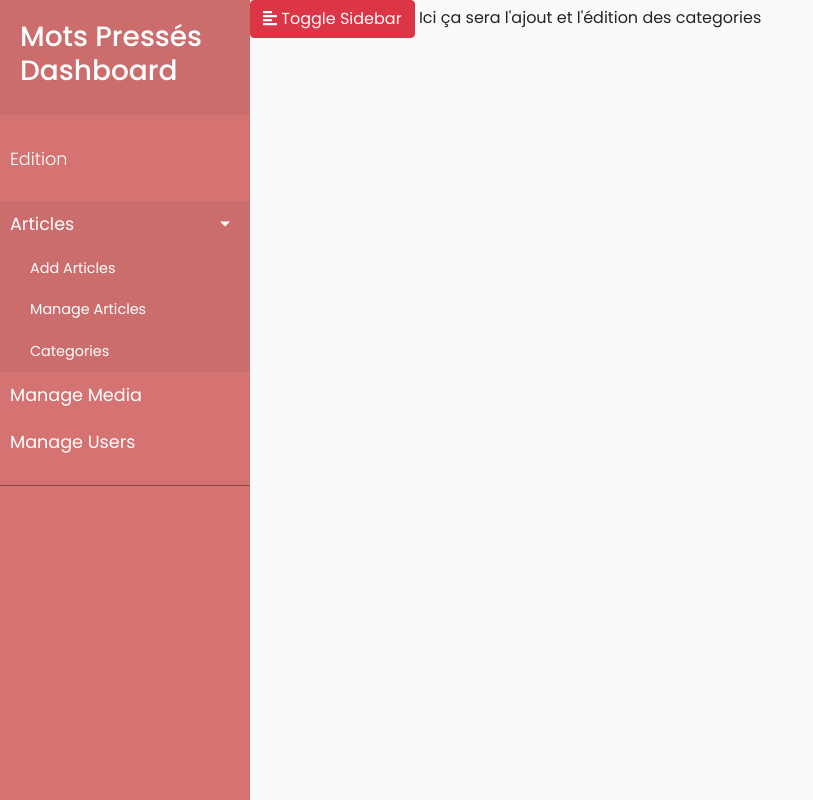
After one commit to scalajeremy/blog-php, a PHP site: template templates/adm_cat.twig in a window 1280 px wide. The commit adds this page. Shown: the whole page, without its empty margins (0-813 px from the left). Run offline with PHP 8.4, Linux system fonts and the light colour scheme; the template is opened without the code that fills it, so the values that code supplies are empty; some libraries are stand-ins or nearby versions.

Commit message:
sidebar ok

```diff
--- /dev/null
+++ b/public/css/admin.css
@@ -0,0 +1,84 @@
+@import "https://fonts.googleapis.com/css?family=Poppins:300,400,500,600,700";
+body {
+  background-color: #dbdbdb; }
+
+/* SIDEBAR */
+.wrapper {
+  display: flex;
+  align-items: stretch; }
+
+#sidebar {
+  min-width: 250px;
+  max-width: 250px;
+  min-height: 100vh; }
+
+#sidebar.active {
+  margin-left: -250px; }
+
+a[data-toggle="collapse"] {
+  position: relative; }
+
+.dropdown-toggle::after {
+  display: block;
+  position: absolute;
+  top: 50%;
+  right: 20px;
+  transform: translateY(-50%); }
+
+@media (max-width: 768px) {
+  #sidebar {
+    margin-left: -250px; }
+  #sidebar.active {
+    margin-left: 0; } }
+
+body {
+  font-family: 'Poppins', sans-serif;
+  background: #fafafa; }
+
+p {
+  font-family: 'Poppins', sans-serif;
+  font-size: 1.1em;
+  font-weight: 300;
+  line-height: 1.7em;
+  color: #999; }
+
+a, a:hover, a:focus {
+  color: inherit;
+  text-decoration: none;
+  transition: all 0.3s; }
+
+#sidebar {
+  /* don't forget to add all the previously mentioned styles here too */
+  background: #d57373;
+  color: #fff;
+  transition: all 0.3s; }
+
+#sidebar .sidebar-header {
+  padding: 20px;
+  background: #cc6d6d; }
+
+#sidebar ul.components {
+  padding: 20px 0;
+  border-bottom: 1px solid #8b4747; }
+
+#sidebar ul p {
+  color: #fff;
+  padding: 10px; }
+
+#sidebar ul li a {
+  padding: 10px;
+  font-size: 1.1em;
+  display: block; }
+
+#sidebar ul li a:hover {
+  color: #d57373;
+  background: #fff; }
+
+#sidebar ul li.active > a, a[aria-expanded="true"] {
+  color: #fff;
+  background: #cc6d6d; }
+
+ul ul a {
+  font-size: 0.9em !important;
+  padding-left: 30px !important;
+  background: #cc6d6d; }
--- /dev/null
+++ b/src/scss/admin.scss
@@ -0,0 +1,104 @@
+body{
+  background-color: #dbdbdb;
+}
+
+/* SIDEBAR */
+.wrapper {
+    display: flex;
+    // width: 100%;
+    align-items: stretch;
+}
+#sidebar {
+    min-width: 250px;
+    max-width: 250px;
+    min-height: 100vh;
+}
+
+#sidebar.active {
+    margin-left: -250px;
+}
+
+a[data-toggle="collapse"] {
+    position: relative;
+}
+
+.dropdown-toggle::after {
+    display: block;
+    position: absolute;
+    top: 50%;
+    right: 20px;
+    transform: translateY(-50%);
+}
+
+@media (max-width: 768px) {
+    #sidebar {
+        margin-left: -250px;
+    }
+    #sidebar.active {
+        margin-left: 0;
+    }
+}
+
+@import "https://fonts.googleapis.com/css?family=Poppins:300,400,500,600,700";
+
+
+body {
+    font-family: 'Poppins', sans-serif;
+    background: #fafafa;
+}
+
+p {
+    font-family: 'Poppins', sans-serif;
+    font-size: 1.1em;
+    font-weight: 300;
+    line-height: 1.7em;
+    color: #999;
+}
+
+a, a:hover, a:focus {
+    color: inherit;
+    text-decoration: none;
+    transition: all 0.3s;
+}
+
+#sidebar {
+    /* don't forget to add all the previously mentioned styles here too */
+    background: #d57373;
+    color: #fff;
+    transition: all 0.3s;
+}
+
+#sidebar .sidebar-header {
+    padding: 20px;
+    background: #cc6d6d;
+}
+
+#sidebar ul.components {
+    padding: 20px 0;
+    border-bottom: 1px solid #8b4747;
+}
+
+#sidebar ul p {
+    color: #fff;
+    padding: 10px;
+}
+
+#sidebar ul li a {
+    padding: 10px;
+    font-size: 1.1em;
+    display: block;
+}
+#sidebar ul li a:hover {
+    color: #d57373;
+    background: #fff;
+}
+
+#sidebar ul li.active > a, a[aria-expanded="true"] {
+    color: #fff;
+    background: #cc6d6d;
+}
+ul ul a {
+    font-size: 0.9em !important;
+    padding-left: 30px !important;
+    background: #cc6d6d;
+}
--- /dev/null
+++ b/templates/adm_add_articles.twig
@@ -0,0 +1,4 @@
+{% extends 'adm_common.twig' %}
+{% block content %}
+Ici ça sera l'ajout et l'édition d'articles
+{% endblock %}
--- /dev/null
+++ b/templates/adm_articles.twig
@@ -0,0 +1,4 @@
+{% extends 'adm_common.twig' %}
+{% block content %}
+Ici ça sera la liste des articles
+{% endblock %}
--- /dev/null
+++ b/templates/adm_cat.twig
@@ -0,0 +1,4 @@
+{% extends 'adm_common.twig' %}
+{% block content %}
+Ici ça sera l'ajout et l'édition des categories
+{% endblock %}
--- /dev/null
+++ b/templates/adm_common.twig
@@ -0,0 +1,46 @@
+<!DOCTYPE html>
+<html lang="en" dir="ltr">
+  <head>
+    <meta charset="utf-8">
+    <meta name="viewport" content="width=device-width, initial-scale=1.0">
+    <meta http-equiv="X-UA-Compatible" content="IE=edge">
+    <!-- Styles -->
+    <link rel="stylesheet" href="https://stackpath.bootstrapcdn.com/bootstrap/4.3.1/css/bootstrap.min.css" integrity="sha384-ggOyR0iXCbMQv3Xipma34MD+dH/1fQ784/j6cY/iJTQUOhcWr7x9JvoRxT2MZw1T" crossorigin="anonymous">
+    <link rel="stylesheet" href="css/admin.css">
+    <!-- Font Awesome JS -->
+    <script defer src="https://use.fontawesome.com/releases/v5.0.13/js/solid.js" integrity="sha384-tzzSw1/Vo+0N5UhStP3bvwWPq+uvzCMfrN1fEFe+xBmv1C/AtVX5K0uZtmcHitFZ" crossorigin="anonymous"></script>
+    <script defer src="https://use.fontawesome.com/releases/v5.0.13/js/fontawesome.js" integrity="sha384-6OIrr52G08NpOFSZdxxz1xdNSndlD4vdcf/q2myIUVO0VsqaGHJsB0RaBE01VTOY" crossorigin="anonymous"></script>
+
+    <title></title>
+  </head>
+  <body>
+      <div class="wrapper">
+          {{ include('adm_navbar.twig') }}
+        <div class="cotainer-fluid">
+          <!-- Button to open and close sidebar (optional) -->
+          <button type="button" id="sidebarCollapse" class="btn btn-danger">
+                <i class="fas fa-align-left"></i>
+                <span>Toggle Sidebar</span>
+          </button>
+          {% block content %}
+          {% endblock %}
+        </div>
+      </div>
+
+
+
+   <!-- jQuery CDN - Slim version (=without AJAX) -->
+   <script src="https://code.jquery.com/jquery-3.3.1.slim.min.js" integrity="sha384-q8i/X+965DzO0rT7abK41JStQIAqVgRVzpbzo5smXKp4YfRvH+8abtTE1Pi6jizo" crossorigin="anonymous"></script>
+   <!-- Popper.JS -->
+   <script src="https://cdnjs.cloudflare.com/ajax/libs/popper.js/1.14.0/umd/popper.min.js" integrity="sha384-cs/chFZiN24E4KMATLdqdvsezGxaGsi4hLGOzlXwp5UZB1LY//20VyM2taTB4QvJ" crossorigin="anonymous"></script>
+   <!-- Bootstrap JS -->
+   <script src="https://stackpath.bootstrapcdn.com/bootstrap/4.1.0/js/bootstrap.min.js" integrity="sha384-uefMccjFJAIv6A+rW+L4AHf99KvxDjWSu1z9VI8SKNVmz4sk7buKt/6v9KI65qnm" crossorigin="anonymous"></script>
+   <script type="text/javascript">
+       $(document).ready(function () {
+           $('#sidebarCollapse').on('click', function () {
+               $('#sidebar').toggleClass('active');
+           });
+       });
+   </script>
+  </body>
+</html>
--- /dev/null
+++ b/templates/adm_dashboard.twig
@@ -0,0 +1,4 @@
+{% extends 'adm_common.twig' %}
+{% block content %}
+Lorem ipsum dolor sit amet, consectetur adipisicing elit, sed do eiusmod tempor incididunt ut labore et dolore magna aliqua. Ut enim ad minim veniam, quis nostrud exercitation ullamco laboris nisi ut aliquip ex ea commodo consequat. Duis aute irure dolor in reprehenderit in voluptate velit esse cillum dolore eu fugiat nulla pariatur. Excepteur sint occaecat cupidatat non proident, sunt in culpa qui officia deserunt mollit anim id est laborum.
+{% endblock %}
--- /dev/null
+++ b/templates/adm_media.twig
@@ -0,0 +1,4 @@
+{% extends 'adm_common.twig' %}
+{% block content %}
+Ici ça sera l'ajout et l'édition des images
+{% endblock %}
--- /dev/null
+++ b/templates/adm_navbar.twig
@@ -0,0 +1,40 @@
+<!-- <div>
+  <p><a href="/adm_dashboard">Home</a></p>
+  <p>ARTICLE</p>
+  <a href="/adm_add_articles">Add Articles</a>
+  <a href="/adm_articles">Manage Articles</a>
+  <a href="/adm_cat">Category</a>
+  <p>LIBRARY</p>
+  <a href="/adm_media">Manage Media</a>
+  <p>USERS</p>
+  <a href="/adm_users">Manage Users</a>
+</div> -->
+
+    <nav id="sidebar">
+        <div class="sidebar-header">
+          <h3><a href="/adm_dashboard">Mots Pressés Dashboard</a></h3>
+        </div>
+        <ul class="list-unstyled components">
+          <p>Edition</p>
+          <li class="active">
+            <a href="#homeSubmenu" data-toggle="collapse" aria-expanded="true" class="dropdown-toggle">Articles</a>
+            <ul class="collapse list-unstyled show" id="homeSubmenu">
+              <li>
+                <a href="/adm_add_articles">Add Articles</a>
+              </li>
+              <li>
+                <a href="/adm_articles">Manage Articles</a>
+              </li>
+              <li>
+                <a href="/adm_cat">Categories</a>
+              </li>
+            </ul>
+          </li>
+          <li>
+            <a href="/adm_media">Manage Media</a>
+          </li>
+          <li>
+            <a href="/adm_users">Manage Users</a>
+          </li>
+        </ul>
+    </nav>
--- /dev/null
+++ b/templates/adm_users.twig
@@ -0,0 +1,4 @@
+{% extends 'adm_common.twig' %}
+{% block content %}
+Ici ça sera l'ajout et l'édition des utilisateurs
+{% endblock %}
--- a/templates/common.twig
+++ b/templates/common.twig
@@ -5,14 +5,14 @@
     <meta name="viewport" content="width=device-width, initial-scale=1, shrink-to-fit=no">
 
     <link rel="stylesheet" href="https://stackpath.bootstrapcdn.com/bootstrap/4.3.1/css/bootstrap.min.css" integrity="sha384-ggOyR0iXCbMQv3Xipma34MD+dH/1fQ784/j6cY/iJTQUOhcWr7x9JvoRxT2MZw1T" crossorigin="anonymous">
-    <title>CRUD app | {{ pagename }}</title>
+    <title>Mot Pressés</title>
     <link rel="stylesheet" href="/css/master.css">
   </head>
   <body>
     <div class="container-fluid">
       <div class="header-container row justify-content-center">
         <header class="col-10">
-          <h1>Mots Pressés - Admin Board</h1>
+          <h1>Mots Pressés - HOMEPAGE</h1>
         </header>
       </div>
 
--- a/templates/home.twig
+++ b/templates/home.twig
@@ -1,5 +1,5 @@
 {% extends 'common.twig' %}
 
 {% block content %}
-  <p>Welcome in the admin board</p>
+  <p><a href="./adm_dashboard">Go to the admin board</a></p>
 {% endblock %}
```
Also changed, not shown: public/css/master.css (+18 -8 lines), src/System/routes.php (+38 -0 lines), 1 other file.
